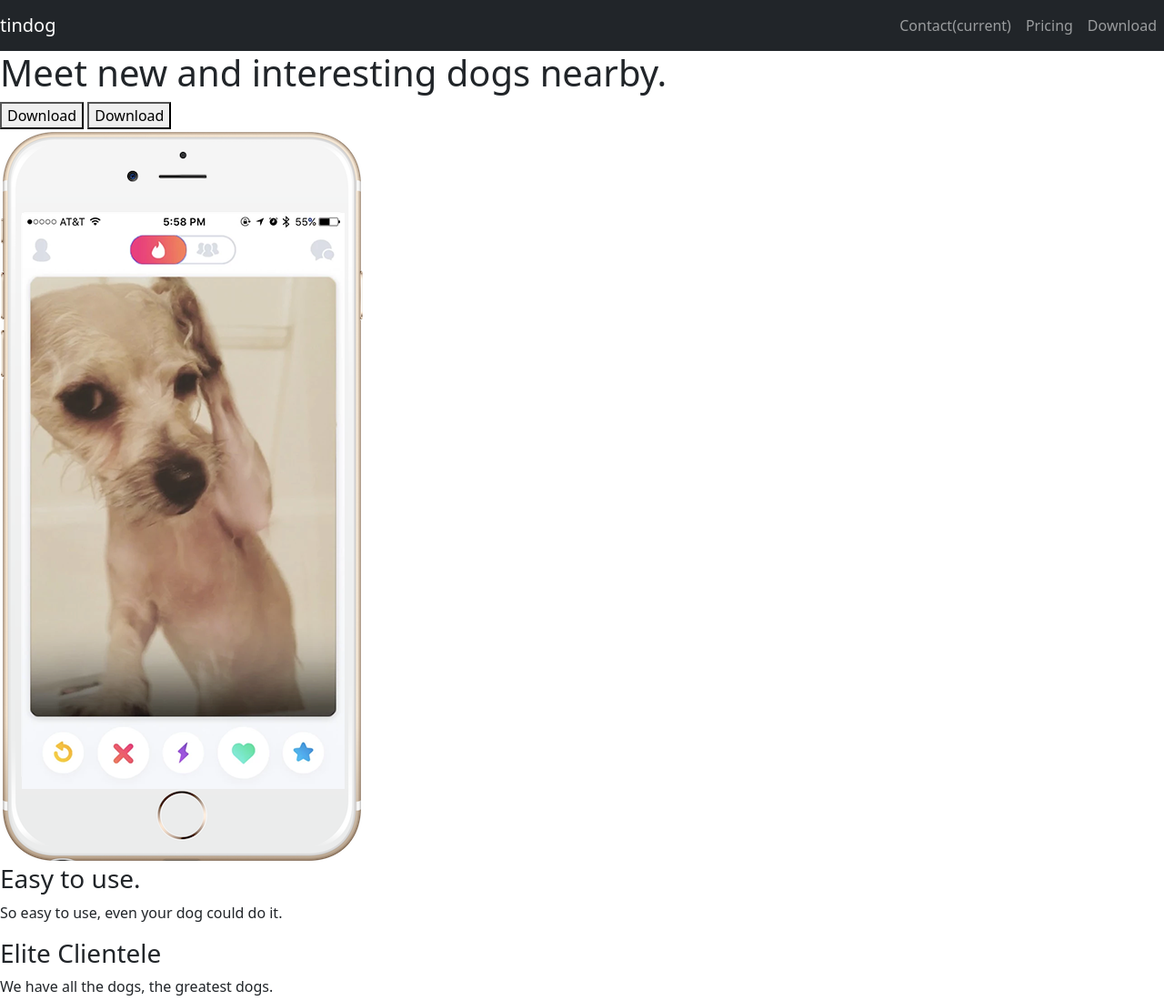
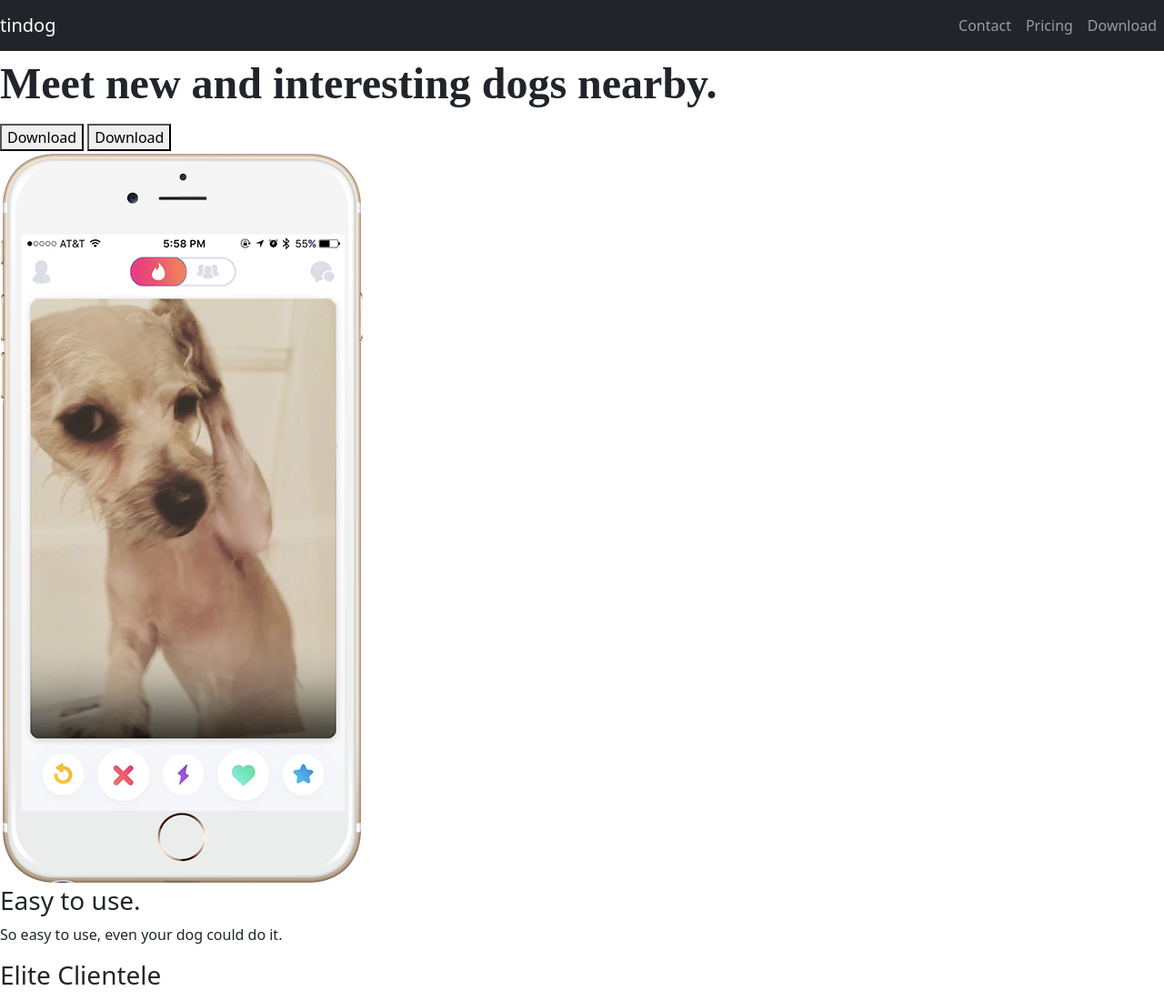
Before and after one commit to IhorKarp/tindog-app, a plain HTML site: page index.html in a window 1280 px wide. Shown: the top 1100 px of the page at 91% size. Drawn offline with nearby package versions, Linux system fonts and the light colour scheme.

Commit message:
Change h1 font styling

```diff
--- a/css/styles.css
+++ b/css/styles.css
@@ -0,0 +1,6 @@
+h1 {
+     font-family: 'Montserrat, sans-serif';
+     font-size: 3rem;
+     line-height: 1.5;
+     font-weight: 900;
+    }
--- a/index.html
+++ b/index.html
@@ -4,8 +4,9 @@
 <head>
   <meta charset="utf-8">
   <title>TinDog</title>
+  <link href="https://cdn.jsdelivr.net/npm/bootstrap@5.3.0-alpha1/dist/css/bootstrap.min.css" rel="stylesheet" integrity="sha384-GLhlTQ8iRABdZLl6O3oVMWSktQOp6b7In1Zl3/Jr59b6EGGoI1aFkw7cmDA6j6gD" crossorigin="anonymous">
   <link rel="stylesheet" href="css/styles.css">
-  <link href="https://cdn.jsdelivr.net/npm/bootstrap@5.3.0-alpha1/dist/css/bootstrap.min.css" rel="stylesheet" integrity="sha384-GLhlTQ8iRABdZLl6O3oVMWSktQOp6b7In1Zl3/Jr59b6EGGoI1aFkw7cmDA6j6gD" crossorigin="anonymous">
+  <link href="https://fonts.googleapis.com/css2?family=Montserrat:wght@100;300;400;500;900&family=Ubuntu:wght@300;400;700&display=swap" rel="stylesheet">
 </head>
 
 <body>
@@ -21,7 +22,7 @@
       <div class="collapse navbar-collapse" id="navbarTogglerDemo02">
         <ul class="navbar-nav ms-auto">
           <li class="nav-item active">
-            <a class="nav-link" href="#">Contact<span class="sr-only">(current)</span></a>
+            <a class="nav-link" href="#">Contact</a>
           </li>
           <li class="nav-item">
             <a class="nav-link" href="#">Pricing</a>
```
